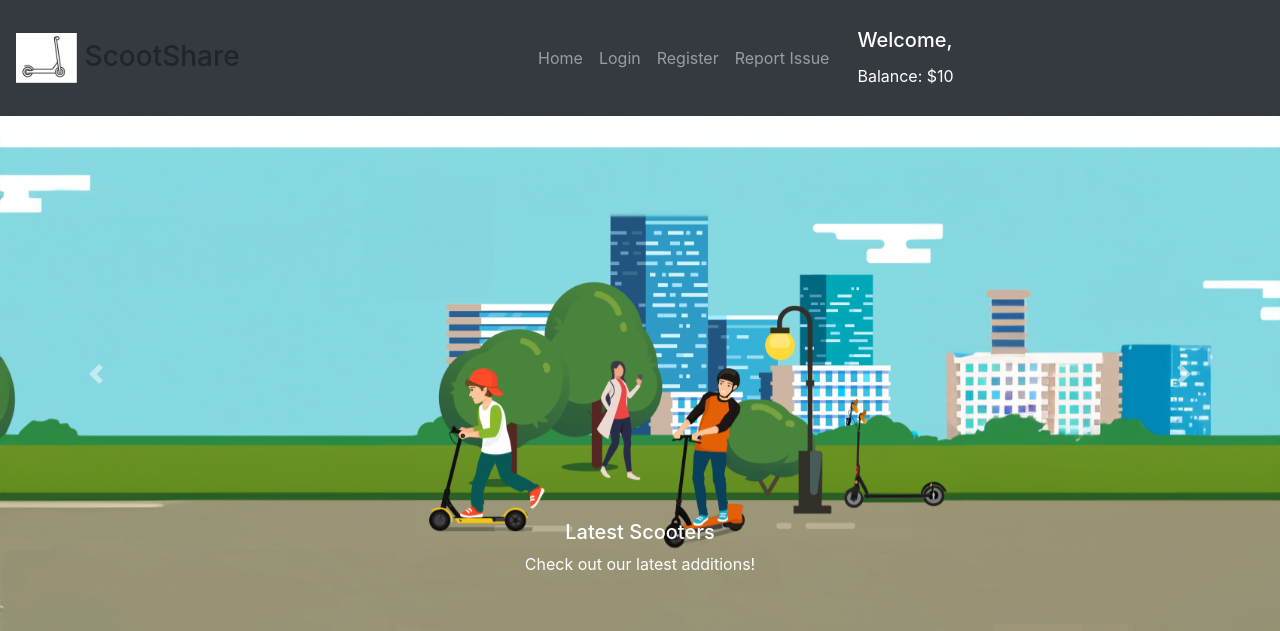
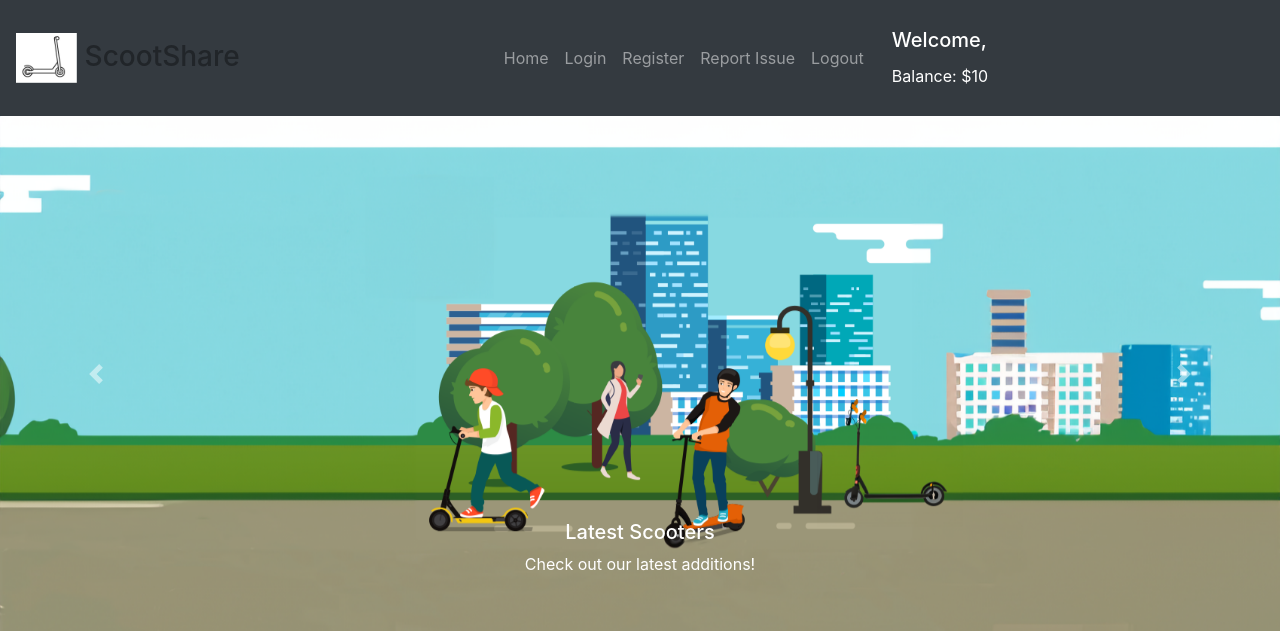
Before and after one commit to COSC2764-2755/assignment-2-scooter-share-application-team-13, a Flask app: template ScootShare/templates/booking.html in a window 1280 px wide. Shown: the top 631 px of the page. Run offline with Flask 3, Linux system fonts and the light colour scheme; the template is opened without the code that fills it: most values are stand-ins (such as "Sample title", 1, 10 or a date in 2020); grey boxes marked "Sample" are stand-in pictures; some libraries are stand-ins or nearby versions.

Commit message:
added logout funtion to booking

```diff
--- a/ScootShare/templates/booking.html
+++ b/ScootShare/templates/booking.html
@@ -42,6 +42,9 @@
                 </li>
                 <li class="nav-item">
                     <a class="nav-link" href="{{ url_for('site.report_issue') }}">Report Issue</a>
+                </li>
+                <li class="nav-item">
+                    <a class="nav-link" href="#" id="logout-btn">Logout</a>
                 </li>
             </ul>
         </div>
@@ -312,6 +315,13 @@
             });
         });
 
+        document.getElementById("logout-btn").addEventListener("click", function() {
+            // Clear the sessionStorage
+            sessionStorage.clear();
+
+            // Redirect to the login page or landing page after logout
+            window.location.href = "{{ url_for('site.landing_view') }}";
+        });
     </script>
 
 
```
